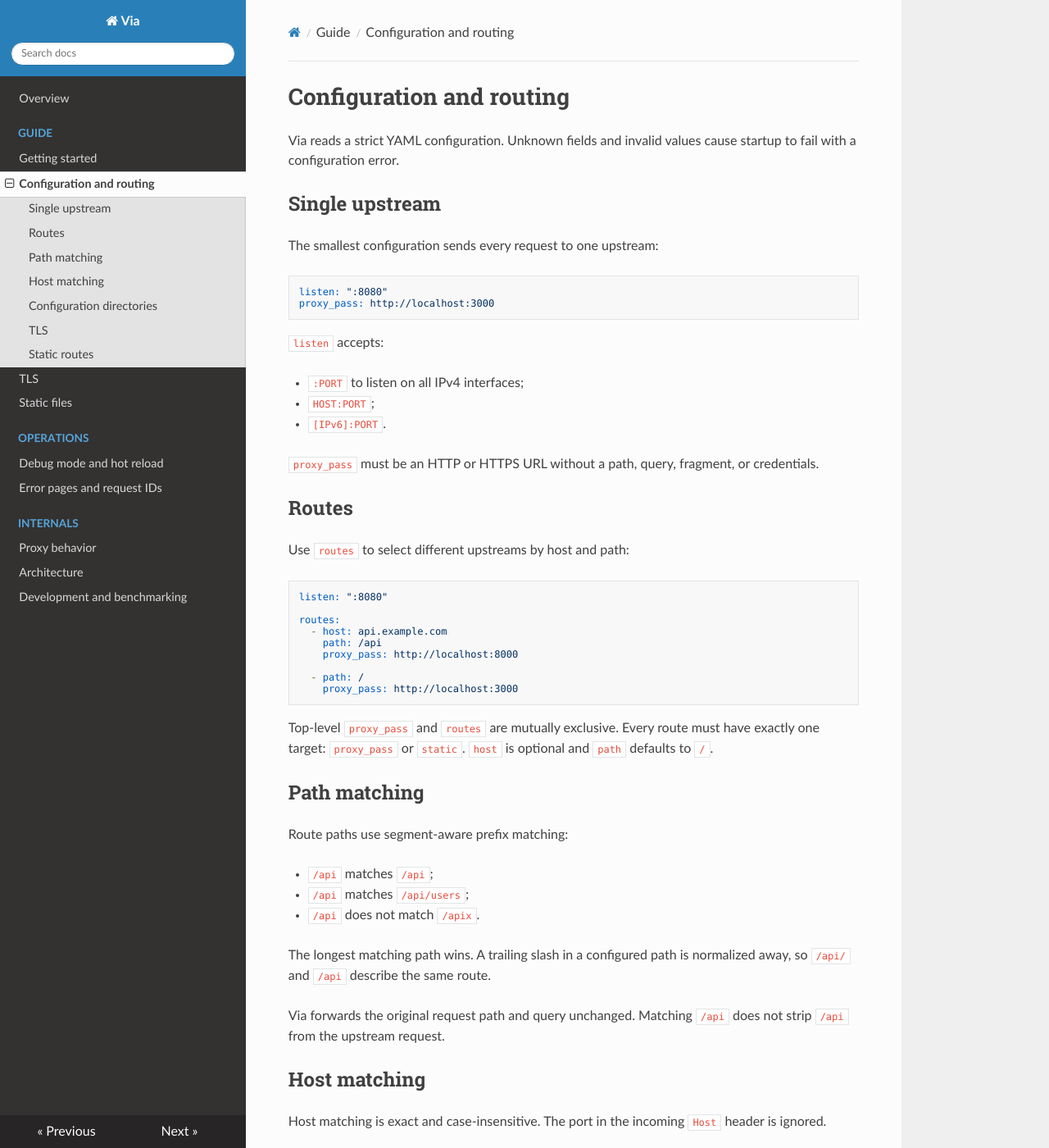
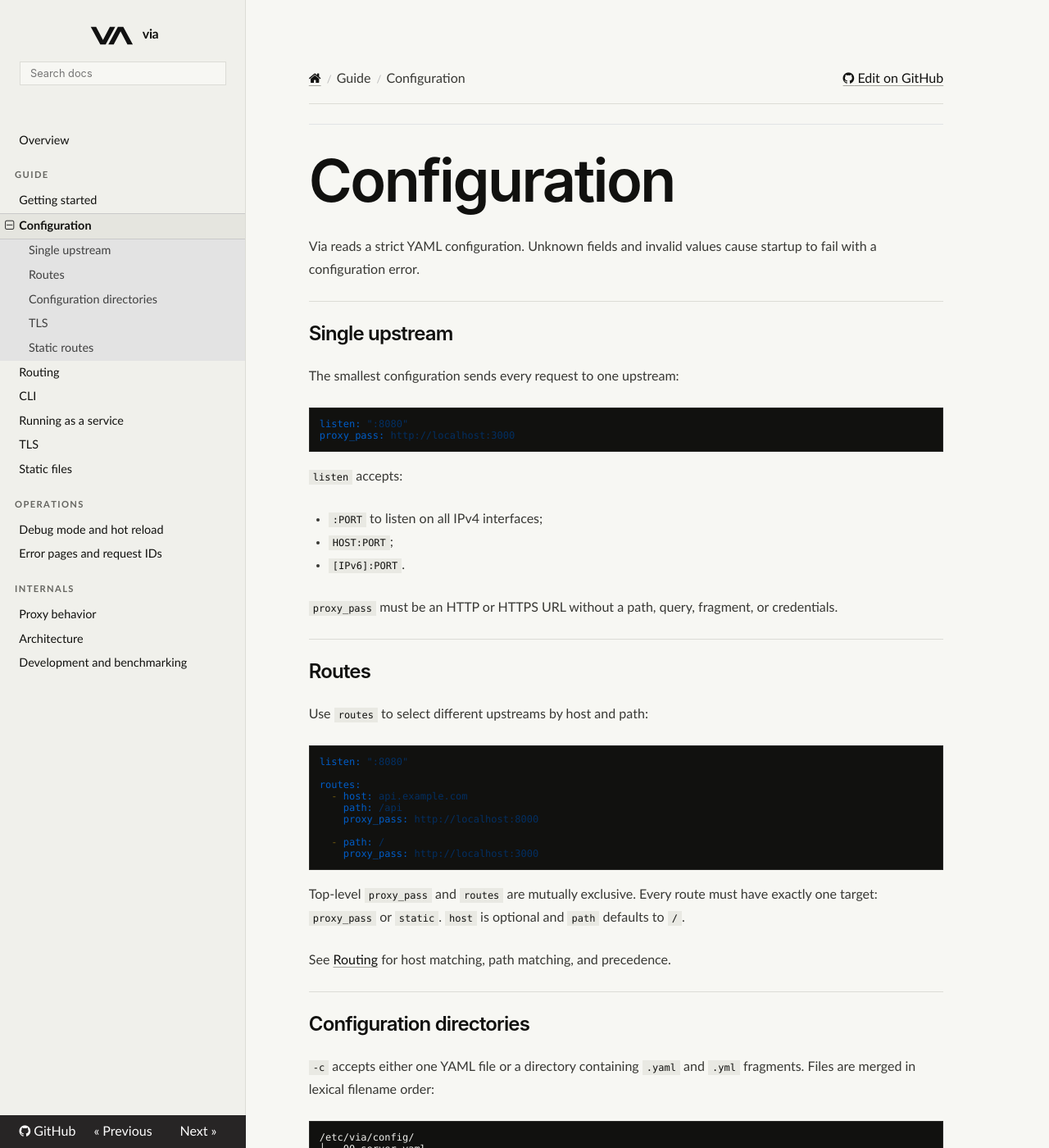
Before and after one commit to mkrdnk/via, an MkDocs documentation site: the page built from docs/configuration.md, in a window 1280 px wide and 1400 px high. Shown: the whole window at 82% size. Built offline with MkDocs 1.6.1, drawn with Linux system fonts in a browser that asks for light colours; nearby versions of some CDN libraries; some of the changed text lies outside the part shown.

Commit message:
docs: add minimalist Via landing site

```diff
--- /dev/null
+++ b/docs/assets/site.css
@@ -0,0 +1,204 @@
+:root {
+  --background: #f7f7f3;
+  --foreground: #11110f;
+  --muted: #666661;
+  --border: #dcdcd6;
+  --code-background: #11110f;
+  --content-width: 72rem;
+  --font-sans: Inter, "Helvetica Neue", Helvetica, Arial, sans-serif;
+  --font-mono: "SFMono-Regular", Consolas, "Liberation Mono", monospace;
+  --space-1: 0.25rem;
+  --space-2: 0.5rem;
+  --space-3: 0.75rem;
+  --space-4: 1.5rem;
+  --space-5: 2.5rem;
+  --space-6: 4rem;
+}
+
+* {
+  box-sizing: border-box;
+}
+
+html {
+  color: var(--foreground);
+  background: var(--background);
+  font-family: var(--font-sans);
+  scroll-behavior: smooth;
+}
+
+body {
+  margin: 0;
+  color: var(--foreground);
+  background: var(--background);
+}
+
+a:focus-visible,
+button:focus-visible,
+input:focus-visible {
+  outline: 2px solid var(--foreground);
+  outline-offset: 3px;
+}
+
+code,
+pre {
+  font-family: var(--font-mono);
+}
+
+.wy-body-for-nav {
+  background: var(--background);
+}
+
+.wy-nav-side,
+.wy-side-scroll {
+  background: #f0f0eb;
+}
+
+.wy-nav-side {
+  border-right: 1px solid var(--border);
+}
+
+.wy-side-nav-search {
+  padding: 1.5rem;
+  background: #f0f0eb;
+}
+
+.docs-brand {
+  display: flex;
+  gap: 0.7rem;
+  align-items: center;
+  color: var(--foreground) !important;
+  font-size: 1.1rem;
+  font-weight: 650;
+  letter-spacing: -0.02em;
+}
+
+.wy-side-nav-search > .docs-brand {
+  display: flex;
+  justify-content: center;
+}
+
+.docs-brand img {
+  width: 3.5rem;
+  height: auto;
+  margin: 0;
+  padding: 0;
+  border-radius: 0;
+  background: transparent;
+}
+
+.wy-side-nav-search input[type="text"] {
+  border: 1px solid var(--border);
+  border-radius: 0;
+  box-shadow: none;
+  color: var(--foreground);
+  background: var(--background);
+  font-family: var(--font-sans);
+}
+
+.wy-menu-vertical {
+  padding-block: 1rem;
+}
+
+.wy-menu-vertical p.caption {
+  color: var(--muted);
+  font-size: 0.7rem;
+  letter-spacing: 0.12em;
+}
+
+.wy-menu-vertical a {
+  color: var(--foreground);
+}
+
+.wy-menu-vertical a:hover,
+.wy-menu-vertical li.current > a,
+.wy-menu-vertical li.on a {
+  color: var(--foreground);
+  background: #e5e5df;
+}
+
+.wy-nav-content-wrap,
+.wy-nav-content {
+  background: var(--background);
+}
+
+.wy-nav-content {
+  max-width: 58rem;
+  padding: clamp(2rem, 6vw, 5rem);
+}
+
+.rst-content h1,
+.rst-content h2,
+.rst-content h3 {
+  color: var(--foreground);
+  font-family: var(--font-sans);
+  font-weight: 600;
+  letter-spacing: -0.035em;
+}
+
+.rst-content h1 {
+  font-size: clamp(2.5rem, 7vw, 4.5rem);
+}
+
+.rst-content h2 {
+  padding-top: 1.5rem;
+  border-top: 1px solid var(--border);
+}
+
+.rst-content p,
+.rst-content li {
+  color: #383834;
+  line-height: 1.75;
+}
+
+.rst-content code {
+  border: 0;
+  color: var(--foreground);
+  background: #e9e9e3;
+}
+
+.rst-content div[class^="highlight"],
+.rst-content pre {
+  border: 1px solid #292927;
+  border-radius: 0;
+  background: var(--code-background);
+}
+
+.rst-content pre code {
+  color: #eeeeea;
+  background: transparent;
+}
+
+.wy-breadcrumbs {
+  padding-bottom: 1rem;
+  border-bottom: 1px solid var(--border);
+}
+
+.wy-breadcrumbs a,
+.rst-content a {
+  color: var(--foreground);
+  text-decoration: underline;
+  text-decoration-color: #a4a49e;
+  text-underline-offset: 0.18em;
+}
+
+.wy-nav-top {
+  color: var(--foreground);
+  background: var(--background);
+  border-bottom: 1px solid var(--border);
+}
+
+@media (max-width: 768px) {
+  .wy-nav-side {
+    border-right: 0;
+  }
+
+  .wy-nav-content {
+    padding: 2rem 1.25rem 4rem;
+  }
+}
+
+@media (prefers-reduced-motion: reduce) {
+  html {
+    scroll-behavior: auto;
+  }
+}
--- a/docs/configuration.md
+++ b/docs/configuration.md
@@ -1,4 +1,4 @@
-# Configuration and routing
+# Configuration
 
 Via reads a strict YAML configuration. Unknown fields and invalid values cause
 startup to fail with a configuration error.
@@ -41,31 +41,7 @@ Top-level `proxy_pass` and `routes` are mutually exclusive. Every route must
 have exactly one target: `proxy_pass` or `static`. `host` is optional and
 `path` defaults to `/`.
 
-## Path matching
-
-Route paths use segment-aware prefix matching:
-
-- `/api` matches `/api`;
-- `/api` matches `/api/users`;
-- `/api` does not match `/apix`.
-
-The longest matching path wins. A trailing slash in a configured path is
-normalized away, so `/api/` and `/api` describe the same route.
-
-Via forwards the original request path and query unchanged. Matching `/api`
-does not strip `/api` from the upstream request.
-
-## Host matching
-
-Host matching is exact and case-insensitive. The port in the incoming `Host`
-header is ignored.
-
-For routes with the same path, a matching host-specific route takes precedence
-over a route without `host`. A route without `host` can act as a fallback for
-any hostname.
-
-Configurations containing duplicate normalized host/path pairs are rejected.
-If no route matches a request, Via responds with `404 Not Found`.
+See [Routing](routing.md) for host matching, path matching, and precedence.
 
 ## Configuration directories
 
--- a/mkdocs.yml
+++ b/mkdocs.yml
@@ -1,10 +1,19 @@
 site_name: Via
+site_dir: site/docs
+repo_name: GitHub
+repo_url: https://github.com/mkrdnk/via
+
+extra_css:
+  - assets/site.css
 
 nav:
   - Overview: index.md
   - Guide:
       - Getting started: getting-started.md
-      - Configuration and routing: configuration.md
+      - Configuration: configuration.md
+      - Routing: routing.md
+      - CLI: cli.md
+      - Running as a service: service.md
       - TLS: tls.md
       - Static files: static-files.md
   - Operations:
--- a/theme/main.html
+++ b/theme/main.html
@@ -1,4 +1,11 @@
 {% extends "base.html" %}
+
+{% block site_name %}
+  <a href="{{ nav.homepage.url | url }}" class="docs-brand" aria-label="via documentation">
+    <img src="{{ 'assets/favicon.svg' | url }}" alt="" width="60" height="32" />
+    <span>via</span>
+  </a>
+{% endblock %}
 
 {% block extrahead %}
   <link rel="icon" href="{{ 'assets/favicon.svg' | url }}" type="image/svg+xml" />
```
Also changed, not shown: README.md (+2 -0 lines), docs/cli.md (added, +40 -0 lines), docs/development.md (+11 -0 lines), docs/routing.md (added, +58 -0 lines), docs/service.md (added, +30 -0 lines), docs/assets/via-logo.svg (added), 3 other files.
